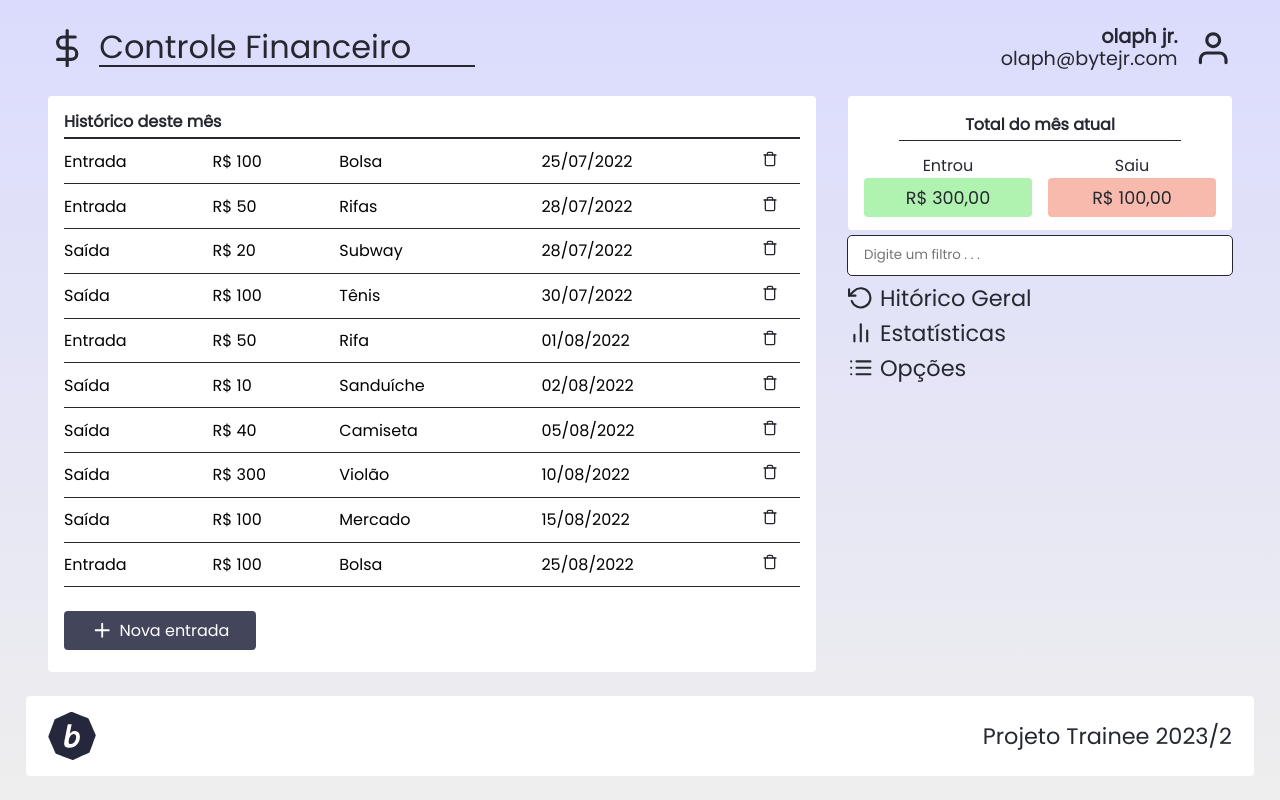
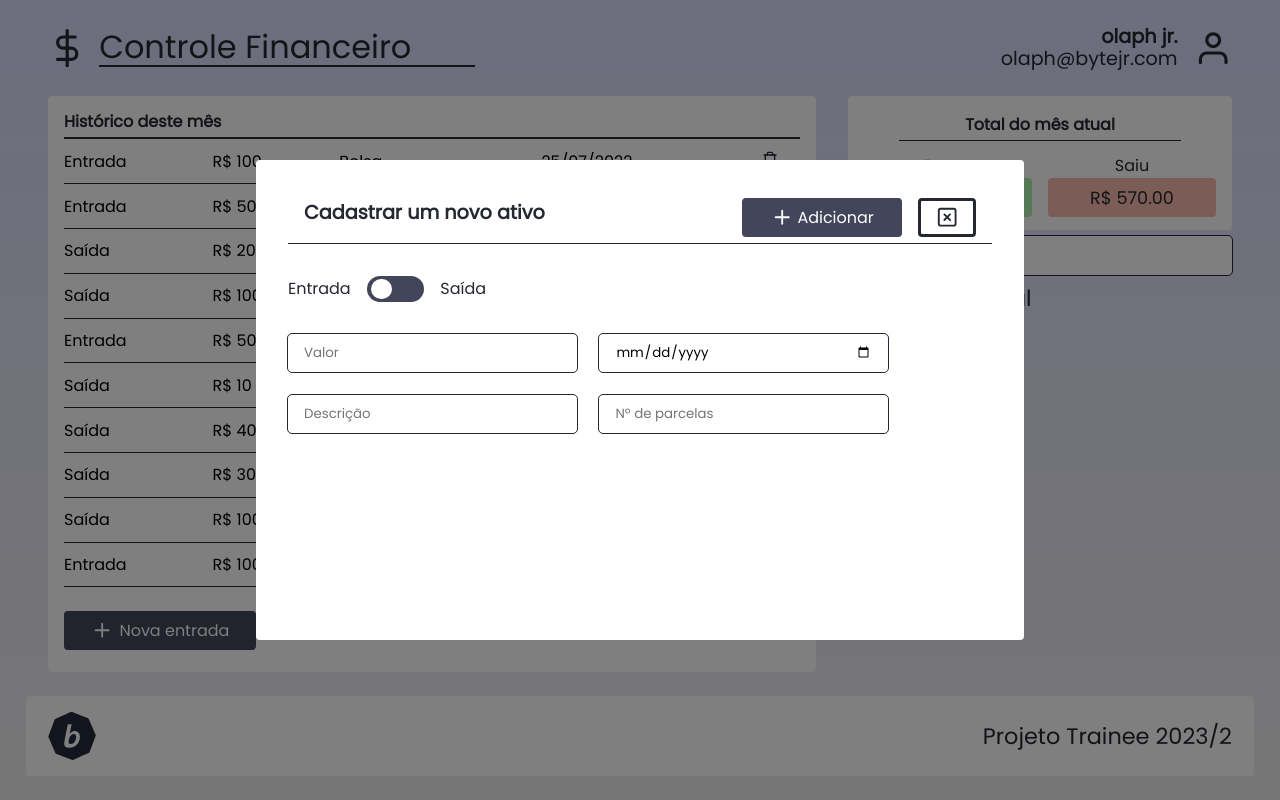
Before and after one commit to DaviSant0s/Finance, a React (Vite) app: page / in a window 1280 px wide. Both pictures are taken after a click on the button "Nova entrada". Built offline with nearby package versions, Linux system fonts and the light colour scheme.

Commit message:
atualização do total e visualização da modal

```diff
--- a/src/pages/dashboard/Modal/index.jsx
+++ b/src/pages/dashboard/Modal/index.jsx
@@ -3,9 +3,9 @@ import {FiPlus, FiXSquare} from 'react-icons/fi';
 
 import './style.scss';
 
-export function CustomModal() {
+export function CustomModal({ isOpen } ){
     return(
-        <Modal isOpen={false} className="modal" overlayClassName="overlay">
+        <Modal isOpen={isOpen} className="modal" overlayClassName="overlay">
             <form>
                 <header>
                     <h4>Cadastrar um novo ativo</h4>
--- a/src/pages/dashboard/Modal/style.scss
+++ b/src/pages/dashboard/Modal/style.scss
@@ -117,7 +117,7 @@
                 }
 
                 &.green::-webkit-slider-runnable-track {
-                    background: #B9F3A6;
+                    background: #43465B;
                 }
 
                 &:hover::-webkit-slider-runnable-track {
@@ -129,7 +129,7 @@
                     width: 1.3rem;
                     height: 1.3rem;
                     border-radius: 50%;
-                    background-color: $dark;
+                    background-color: $white;
                     margin-top: 0.15rem;
                     cursor: pointer;
                 }
--- a/src/pages/dashboard/index.jsx
+++ b/src/pages/dashboard/index.jsx
@@ -88,7 +88,40 @@ export function Dashboard() {
     const [filteredData, setFilteredData] = useState(staticData);
     const [filterInputValue, setfilterInputValue] = useState('');
 
+    const [isModalOpen, setIsModalOpen] = useState(false);
+
     const name = 'olaph@bytejr.com'
+
+    const total = calculateTotal();
+
+    function calculateTotal() {
+      /* let income = 0;
+      let outcome = 0;
+
+      for(let item of filteredData){
+        if(item.income){
+          income += item.value;
+        }else{
+          outcome += item.value;
+        }
+      }
+        */
+
+      const total = filteredData.reduce(function(total, item){
+        if(item.income){
+          const income = total.income + item.value
+          const newTotal = {income, outcome: total.outcome};
+          return newTotal;
+        }else{
+          const outcome = total.outcome + item.value
+          const newTotal = {income: total.income, outcome};
+          return newTotal;
+        }
+      }, { income: 0, outcome: 0});
+
+
+      return { income: total.income.toFixed(2), outcome: total.outcome.toFixed(2) }
+    }
 
     function handleDelete(idToDelete){
       const newData = data.filter(function(item){
@@ -97,6 +130,7 @@ export function Dashboard() {
 
       setData(newData);
       setFilteredData(newData);
+      setfilterInputValue('');
     }
 
     function filterTable(value) {
@@ -114,7 +148,7 @@ export function Dashboard() {
 
     return (
         <div className="dash-container">
-            <CustomModal/>
+            <CustomModal isOpen={isModalOpen}/>
 
             <Header email= {name} name='olaph jr.'/>
 
@@ -143,7 +177,7 @@ export function Dashboard() {
 
 
                     <div>
-                        <button>
+                        <button onClick={() => {setIsModalOpen(true)}}>
                             <FiPlus/>
                             <span>Nova entrada</span>
                         </button>
@@ -156,12 +190,12 @@ export function Dashboard() {
                         <div className='income-outcome-container'>
                             <div>
                                 <span>Entrou</span>
-                                <span className='value income'>R$ 300,00</span>
+                                <span className='value income'>R$ {total.income}</span>
                             </div>
 
                             <div>
                                 <span>Saiu</span>
-                                <span className='value outcome'>R$ 100,00</span>
+                                <span className='value outcome'>R$ {total.outcome}</span>
                             </div>
 
                         </div>
```
